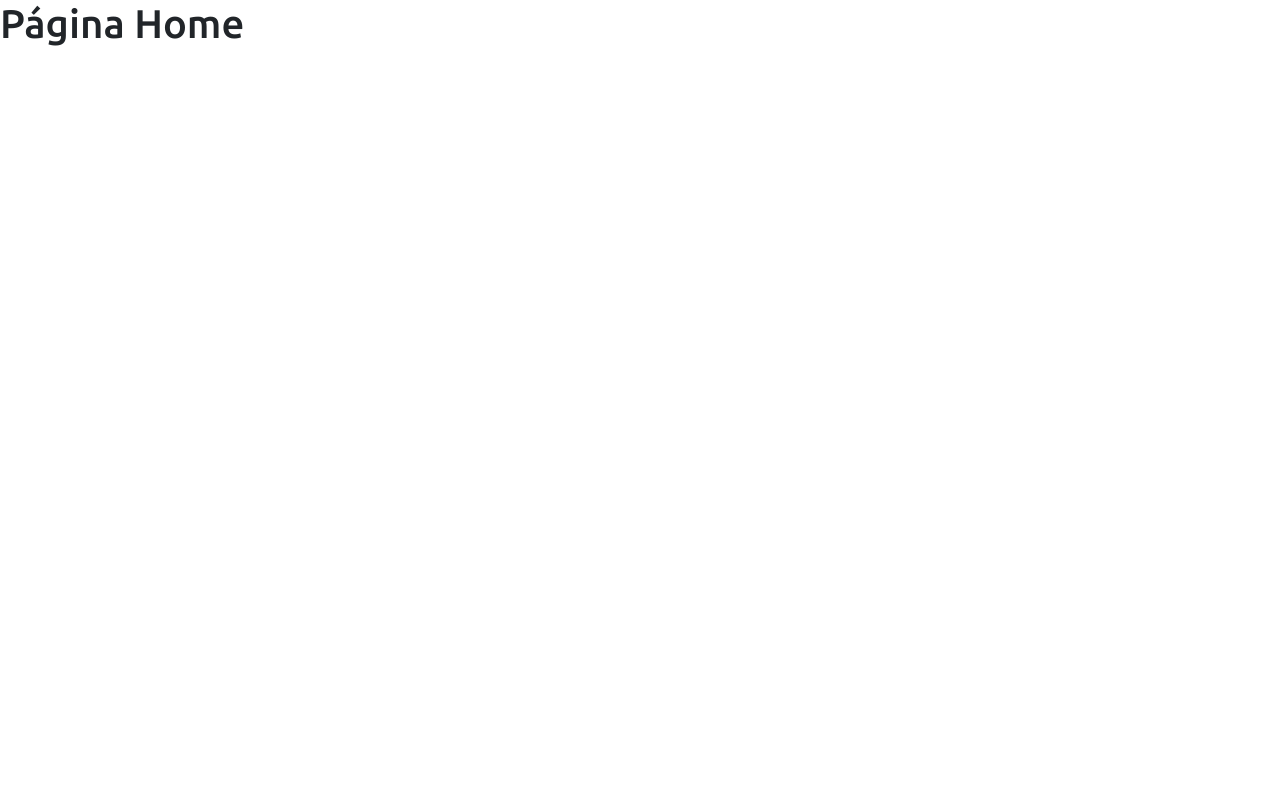
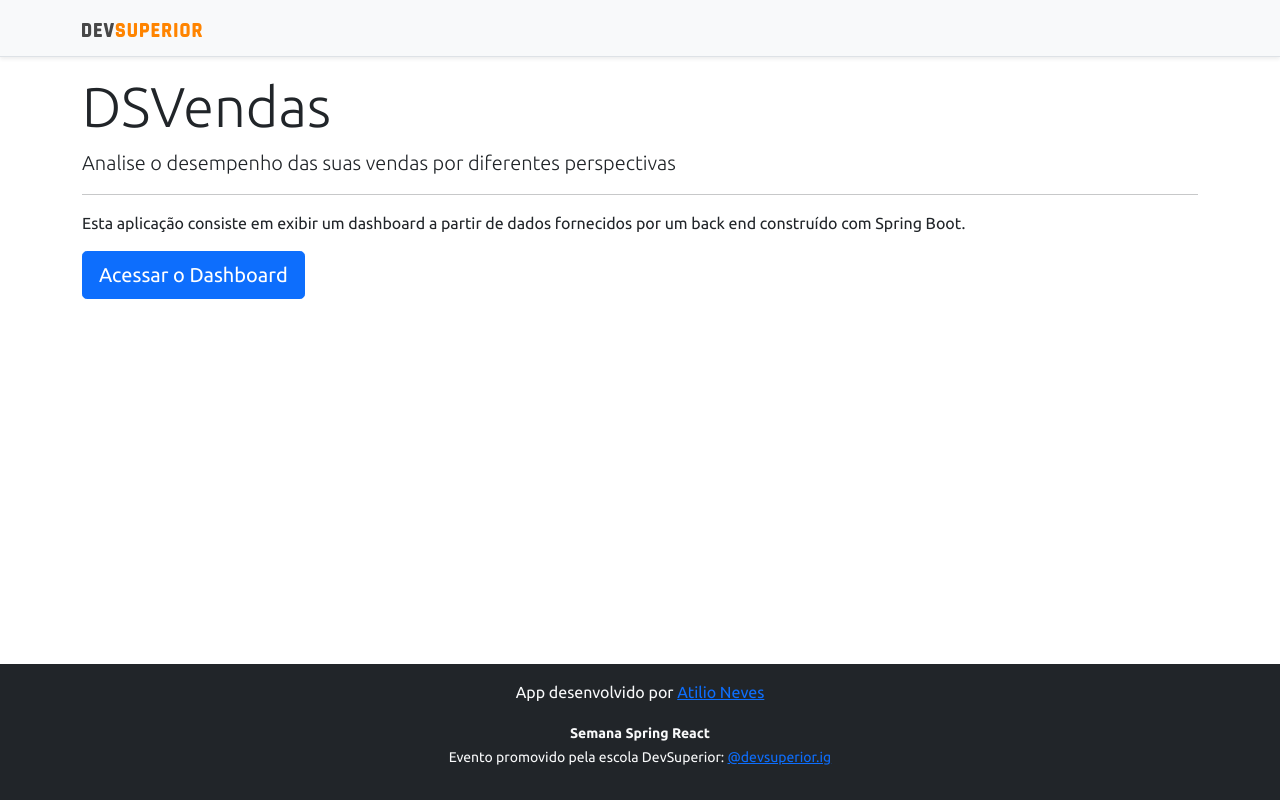
Before and after one commit to AtilioNeves/projeto-sds5, a React (Create React App) app in the folder frontend/: page / in a window 1280 px wide. Built offline with nearby package versions, Linux system fonts and the light colour scheme.

Commit message:
Home, navigation

```diff
--- a/frontend/src/components/NavBar/index.tsx
+++ b/frontend/src/components/NavBar/index.tsx
@@ -1,11 +1,14 @@
 import ImgDsDark from 'assets/img/ds-dark.svg'
+import { Link } from 'react-router-dom'
 
 const NavBar = () => {
   return (
     <div className="d-flex flex-column flex-md-row align-items-center p-3 px-md-4 mb-3 bg-light border-bottom shadow-sm">
       <div className="container">
         <nav className="my-2 my-md-0 mr-md-3">
-          <img src={ImgDsDark} alt="DevSuperior" width="120" />
+          <Link to="/">
+            <img src={ImgDsDark} alt="DevSuperior" width="120" />
+          </Link>
         </nav>
       </div>
     </div>
--- a/frontend/src/pages/Home/index.tsx
+++ b/frontend/src/pages/Home/index.tsx
@@ -1,8 +1,29 @@
+import Footer from 'components/Footer'
+import NavBar from 'components/NavBar'
+import { Link } from 'react-router-dom'
+
 const Home = () => {
   return (
-    <div>
-      <h1> Página Home</h1>
-    </div>
+    <>
+      <NavBar />
+      <div className="container">
+        <div className="jumbotron">
+          <h1 className="display-4">DSVendas</h1>
+          <p className="lead">
+            Analise o desempenho das suas vendas por diferentes perspectivas
+          </p>
+          <hr />
+          <p>
+            Esta aplicação consiste em exibir um dashboard a partir de dados
+            fornecidos por um back end construído com Spring Boot.
+          </p>
+          <Link className="btn btn-primary btn-lg" to="/dashboard">
+            Acessar o Dashboard
+          </Link>
+        </div>
+      </div>
+      <Footer />
+    </>
   )
 }
 
```
